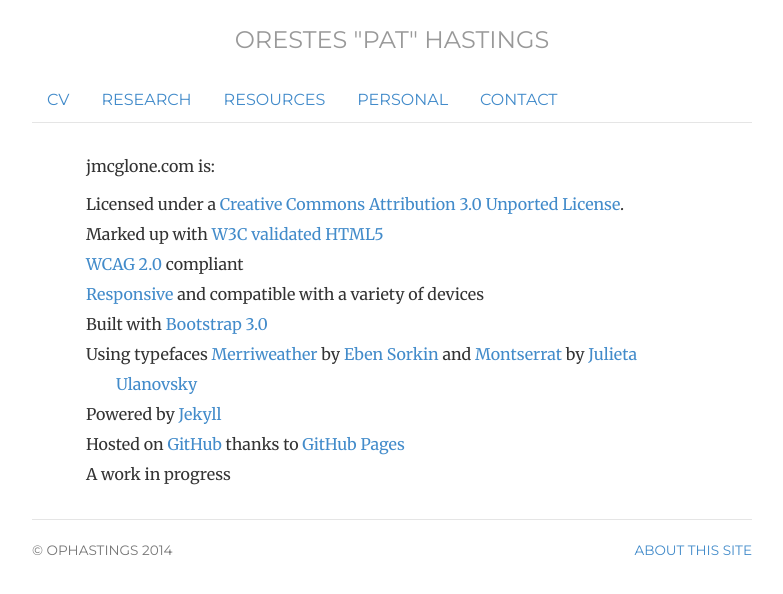
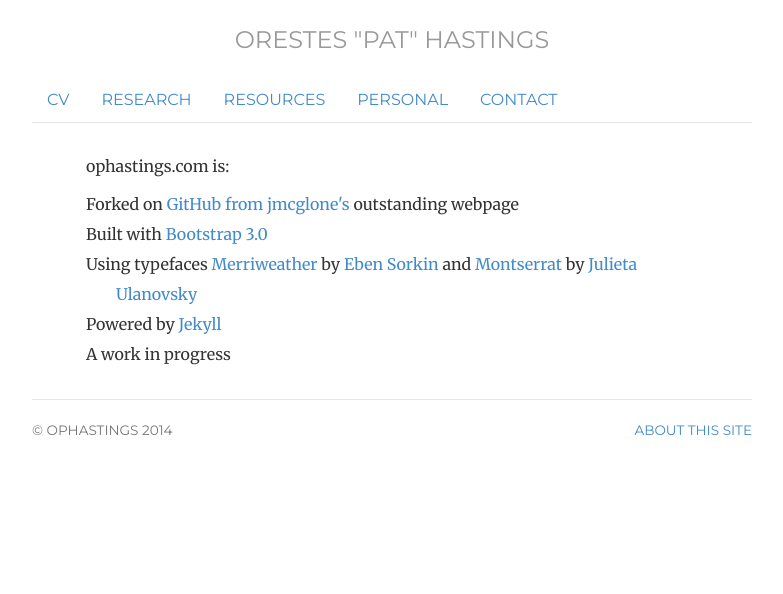
Before and after one commit to ophastings/ophastings.github.io, a Jekyll site: the page built from about/index.html, in a window 1280 px wide. Shown: the top 594 px of the page, without its empty margins (248-1031 px from the left). Built offline with Jekyll 4.4.1, drawn with Linux system fonts in a browser that asks for light colours.

Commit message:
Update index.html

```diff
--- a/about/index.html
+++ b/about/index.html
@@ -1,22 +1,18 @@
 ---
 layout: default
 title: About This Site
-description: Credits and information about the website jmcglone.com, the personal website for Jonathan McGlone, a Librarian, Front-End Developer, Digital Publisher, Project Manager, Music Enthusiast, and Web Noodler living and working in Michigan.
+description: Credits and information about the website ophastings.com, the personal website of Orestes Hastings, a sociology PhD candidate at UC Berkeley.
 ---
 
   <div class="about">
 
-    <p>jmcglone.com is:</p>
+    <p>ophastings.com is:</p>
 
       <ul class="list-unstyled">
-        <li>Licensed under a <a rel="license" href="http://creativecommons.org/licenses/by/3.0/deed.en_US">Creative Commons Attribution 3.0 Unported License</a>. </li>
-        <li>Marked up with <a href="http://validator.w3.org/check?uri=http%3A%2F%2Fjmcglone.com%2F" title="HTML5 Validator">W3C validated HTML5</a></li>
-        <li><a href="http://www.w3.org/TR/WCAG20/" title="WCAG 2.0">WCAG 2.0</a> compliant</li>
-        <li><a href="http://alistapart.com/article/responsive-web-design" title="Responsive Web Design at A List Apart">Responsive</a> and compatible with a variety of devices</li>
+        <li>Forked on <a href="http://github.com/jmcglone/jmcglone.github.io">GitHub from jmcglone's</a> outstanding webpage</li>
         <li>Built with <a href="http://getbootstrap.com/" title="Bootstrap 3.0">Bootstrap 3.0</a></li>
         <li>Using typefaces <a href="http://www.google.com/fonts/specimen/Merriweather" title ="Merriweather">Merriweather</a> by <a href="https://plus.google.com/106288796449831139244/about" title="Eben Sorkin">Eben Sorkin</a> and <a href="http://www.google.com/fonts/specimen/Montserrat" title="Montserrat">Montserrat</a> by <a href="http://www.zkysky.com.ar/" title="ZkySky Design">Julieta Ulanovsky</a></li>
         <li>Powered by <a href="http://jekyllrb.com/" title="Jekyll">Jekyll</a></li>
-        <li>Hosted on <a href="http://github.com/jmcglone/jmcglone.github.io" title="This site hosted on GitHub">GitHub</a> thanks to <a href="http://pages.github.com/" title="GitHub Pages">GitHub Pages</a></li>
         <li>A work in progress</li>
       </ul>
 
```
